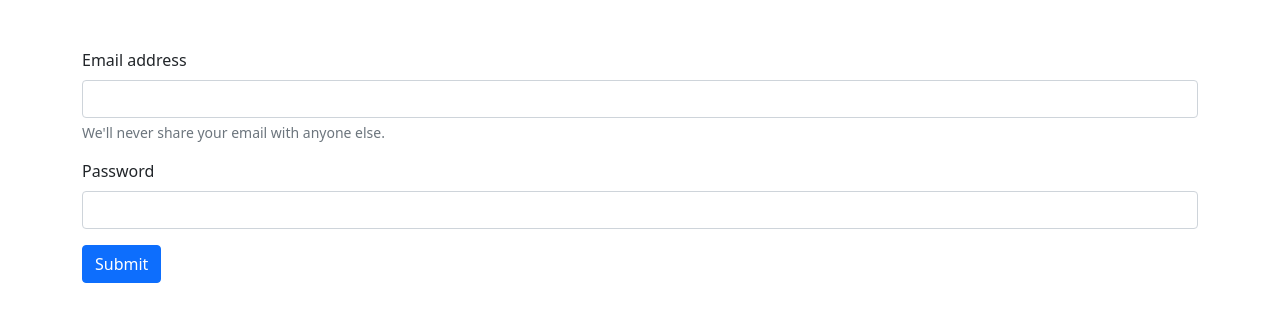
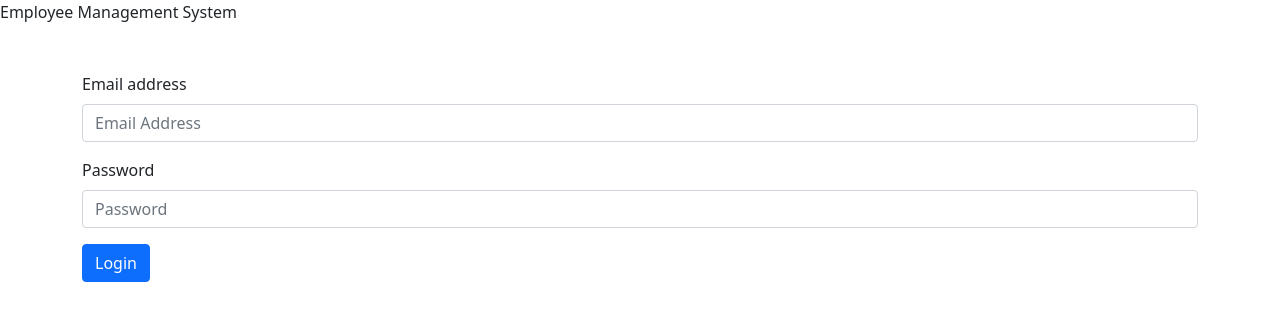
Before and after one commit to gptrck02/hackathonbsusc, a PHP site: page / in a window 1280 px wide. Shown: the top 322 px of the page. Run offline with PHP 8.4, Linux system fonts and the light colour scheme; some libraries are stand-ins or nearby versions.

Commit message:
added login page

```diff
--- a/index.php
+++ b/index.php
@@ -1,6 +1,6 @@
 <?php
 
-    require_once "dbConnection.php";
+    require_once "dbConnection.php";j
 
 ?>
 
@@ -17,21 +17,23 @@
     <title>Hello, world!</title>
   </head>
   <body>
+    <header>
+      <div>Employee Management System</div>
+    </header>
 
     <div class="container pt-5">
-        <div class="row">
+        <div class="row justify-content-center">
             <div class="col-12">
               <form>
                 <div class="mb-3">
-                    <label for="email" class="form-label">Email address</label>
-                    <input type="email" class="form-control" id="email" aria-describedby="emailHelp">
-                    <div id="emailHelp" class="form-text">We'll never share your email with anyone else.</div>
+                  <label for="email" class="form-label" >Email address</label>
+                  <input type="email" class="form-control" id="email" placeholder="Email Address">
                 </div>
                 <div class="mb-3">
                   <label for="password" class="form-label">Password</label>
-                    <input type="password" class="form-control" id="password">
+                  <input type="password" class="form-control" id="password" placeholder="Password">
                 </div>
-                  <button type="submit" class="btn btn-primary">Submit</button>
+                <button type="submit" class="btn btn-primary">Login</button>
               </form>
             </div>
         </div>
```
Lines whose indentation alone changed are shown as unchanged.
